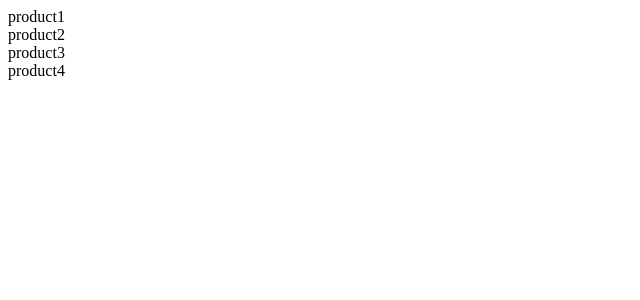
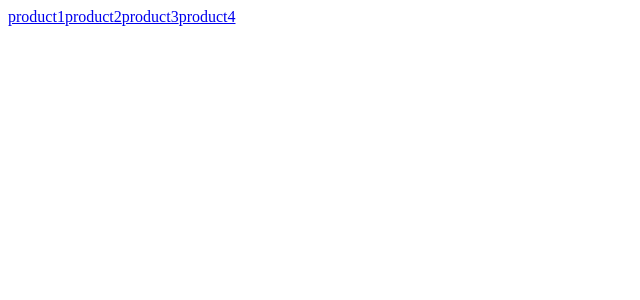
Before and after one commit to bigbug-ir/nextjs-learning, a Next.js app in the folder next-learn/: page /products in a window 1280 px wide. Shown: the top 300 px of the page, without its empty margins (0-640 px from the left). Built offline with nearby package versions, Linux system fonts and the light colour scheme.

Commit message:
linking and navigation 10

```diff
--- a/next-learn/pages/products/index.js
+++ b/next-learn/pages/products/index.js
@@ -1,12 +1,25 @@
+import Link from "next/link";
 import React from "react";
 
 const IndexProduct = ()=>{
     return (
         <div>
-            <div>product1</div>
-            <div>product2</div>
-            <div>product3</div>
-            <div>product4</div>
+            <Link href={{
+                pathname:"/products/1",
+                query:{id:1}
+            }}>product1</Link >
+            <Link href={{
+                pathname:"/products/2",
+                query:{id:2},
+            }} replace>product2</Link >
+            <Link href={{
+                pathname:"/products/3",
+                query:{id:3},
+            }}>product3</Link >
+            <Link href={{
+                pathname:"/products/4",
+                query:{id:4},
+            }}>product4</Link >
         </div>
     )
 }
```
Also changed, not shown: next-learn/pages/index.js (+21 -2 lines), next-learn/pages/products/[productId]/index.js (+11 -0 lines).
